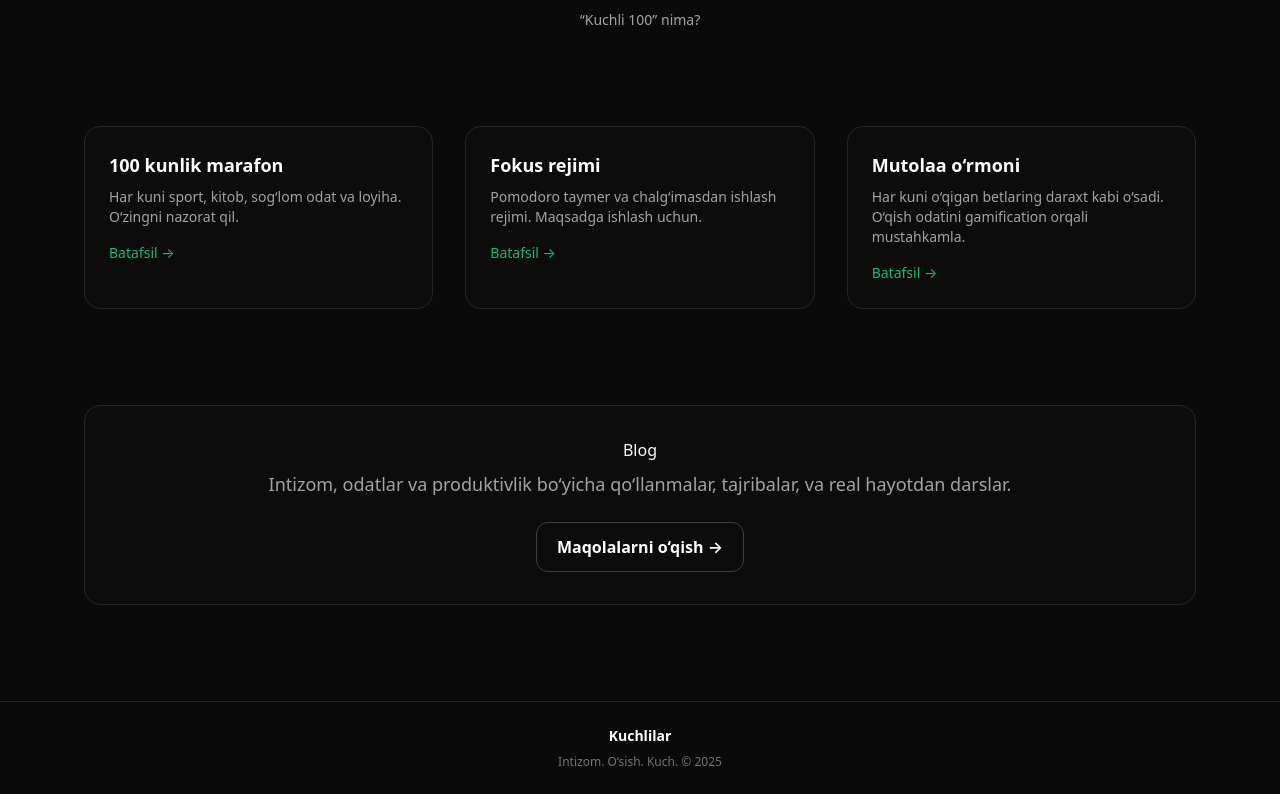
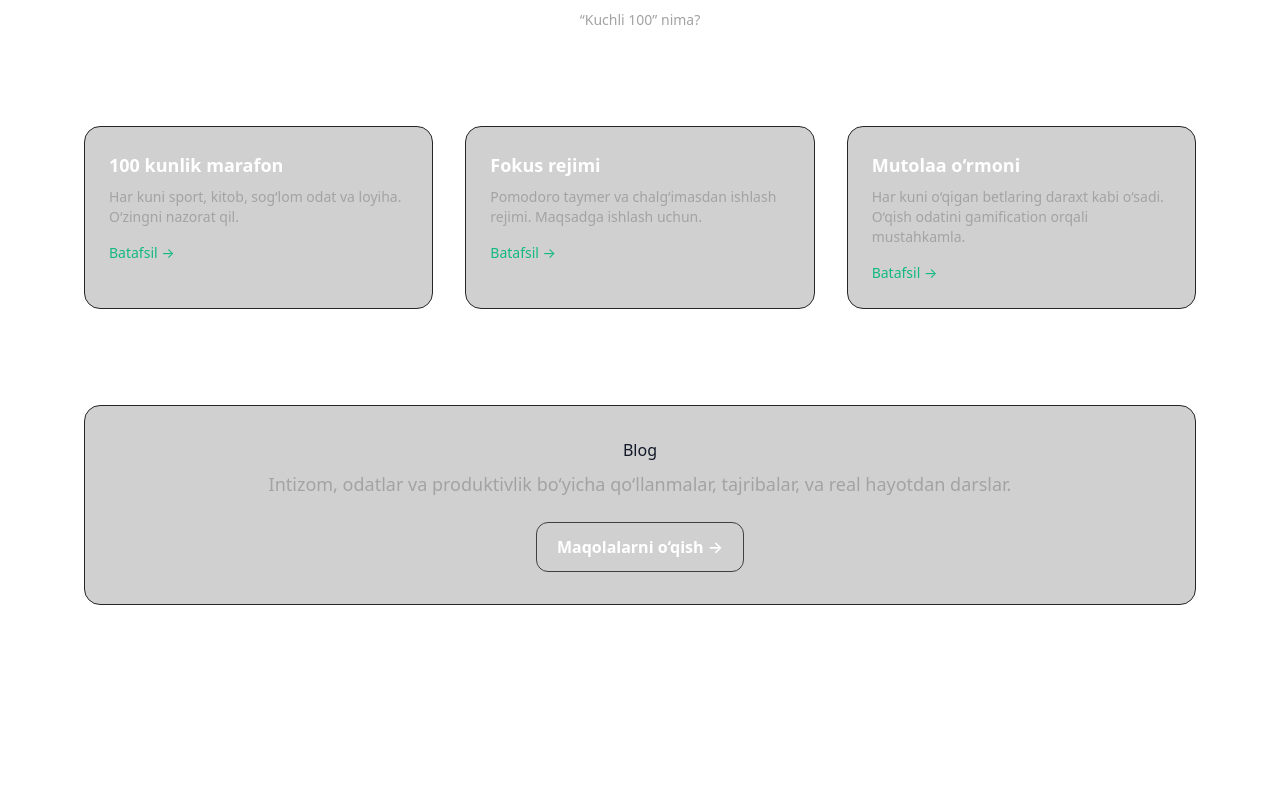
Before and after one commit to umaralikenjayev2/kuchlilar-site, a Next.js app: page / in a window 1280 px wide. Shown: the part 346-1140 px from the top of the page. After the commit the page ends 1047 px from the top, so only its background shows below. Built offline with nearby package versions, Linux system fonts and the light colour scheme.

Commit message:
fix(ts): remove .next/types from tsconfig include to stop ResolvingMetadata error on Vercel

```diff
--- a/app/layout.tsx
+++ b/app/layout.tsx
@@ -1,38 +1,31 @@
 // app/layout.tsx
-import type { Metadata } from "next";
-import "../styles/globals.css"; // agar styles/globals.css bo'lmasa: "./globals.css" deb yoz
+import type { Metadata, Viewport } from "next";
+import "../styles/globals.css";
 
 export const metadata: Metadata = {
-  title: "Kuchlilar ⚡ Intizom, rivojlanish, kuchli hayot",
-  description:
-    "Kuchlilar – odatlar, maqsadlar va kunlik intizom orqali o'zingni kuchli versiyangga aylantirish tizimi.",
+  title: "Kuchlilar — 1% o‘sish har kuni",
+  description: "Intizom, sog‘lom turmush va o‘sish uchun platforma.",
   openGraph: {
-    title: "Kuchlilar platformasi",
-    description:
-      "100 kunlik challenge, kunlik nazorat, fokus, mutolaa va shaxsiy o‘sish jamlanmasi.",
+    title: "Kuchlilar",
+    description: "Har kuni 1% kuchliroq",
     url: "https://kuchlilar.com",
     type: "website",
   },
   twitter: { card: "summary_large_image" },
 };
 
-export default function RootLayout({
-  children,
-}: {
-  children: React.ReactNode;
-}) {
+// Ixtiyoriy: kerak bo‘lsa Viewport (bu ham 'next' dan)
+export const viewport: Viewport = {
+  width: "device-width",
+  initialScale: 1,
+  themeColor: "#111827",
+};
+
+export default function RootLayout({ children }: { children: React.ReactNode }) {
   return (
     <html lang="uz">
-      <body className="bg-neutral-950 text-neutral-50 flex min-h-screen flex-col">
-        <main className="flex-1">{children}</main>
-        <footer className="border-t border-neutral-800 bg-neutral-950/80 text-neutral-500 text-xs text-center py-6">
-          <div className="mx-auto max-w-6xl px-5">
-            <div className="text-white font-semibold text-sm mb-2">
-              Kuchlilar
-            </div>
-            <div>Intizom. O‘sish. Kuch. © {new Date().getFullYear()}</div>
-          </div>
-        </footer>
+      <body className="min-h-screen bg-white text-gray-900">
+        {children}
       </body>
     </html>
   );
```
Also changed, not shown: tsconfig.json (+7 -33 lines), next-env.d.ts.
